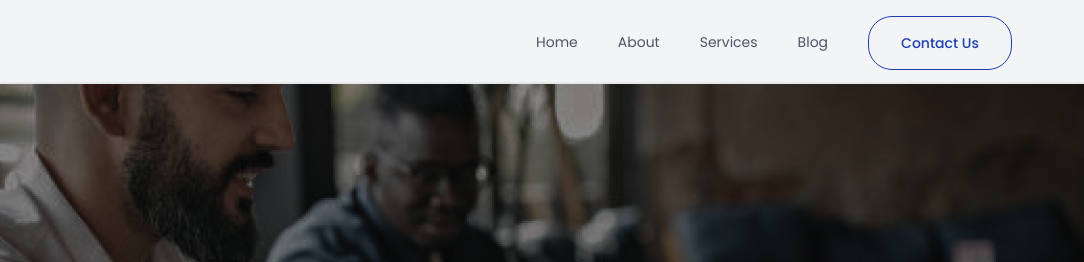
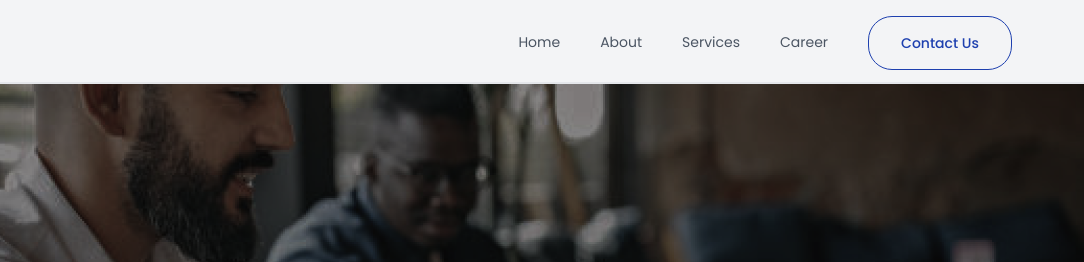
Before and after one commit to Sabastine-Aminaho/Benedict-web, a website: page public/about.html in a window 1280 px wide. Shown: the top 262 px of the page, 196-1280 px from the left. Drawn offline with Linux system fonts and the light colour scheme.

Commit message:
initial commit

```diff
--- a/public/about.html
+++ b/public/about.html
@@ -22,7 +22,7 @@
                     <li class="mx-5 py-4 hover:shadow-none transform hover:scale-110"><a href="index.html">Home</a></li>
                     <li class="mx-5 py-4 hover:shadow-none transform hover:scale-110"><a href="about.html">About</a></li>
                     <li class="mx-5 py-4 hover:shadow-none transform hover:scale-110"><a href="service.html">Services</a></li>
-                    <li class="mx-5 py-4 hover:shadow-none transform hover:scale-110"><a href="blog.html">Blog</a></li>
+                    <li class="mx-5 py-4 hover:shadow-none transform hover:scale-110"><a href="career.html">Career</a></li>
                     <li class="mx-5 text-center border font-medium border-primary-800 rounded-3xl px-8 py-4 text-primary-800 hover:bg-primary-800 hover:text-secondary-100 transition ease-out duration-500 hover:shadow-inner transform hover:scale-110"><a href="contact.html">Contact Us</a></li>
 
             </ul>
```
Also changed, not shown: public/contact.html (+1 -1 lines), public/index.html (+1 -1 lines), public/service.html (+1 -1 lines).
